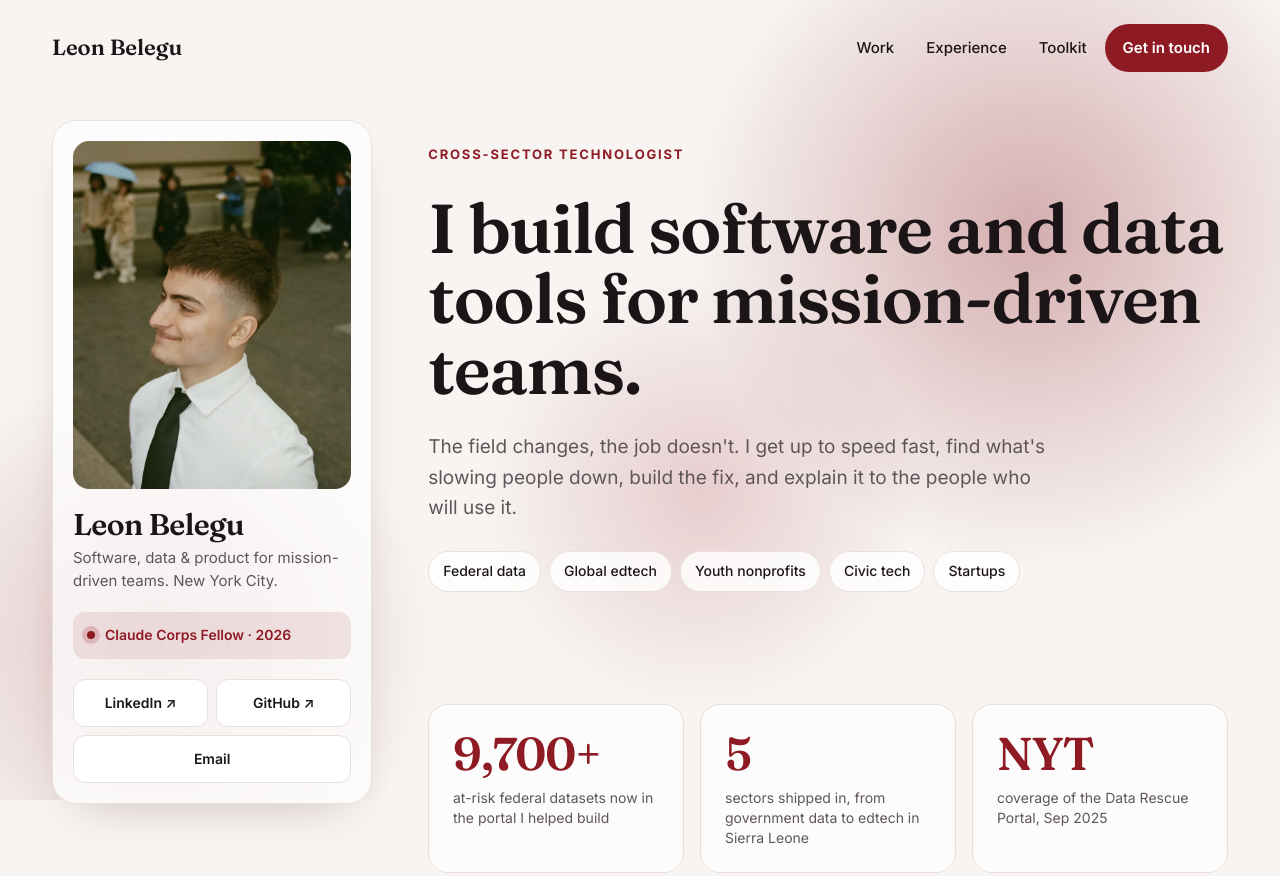
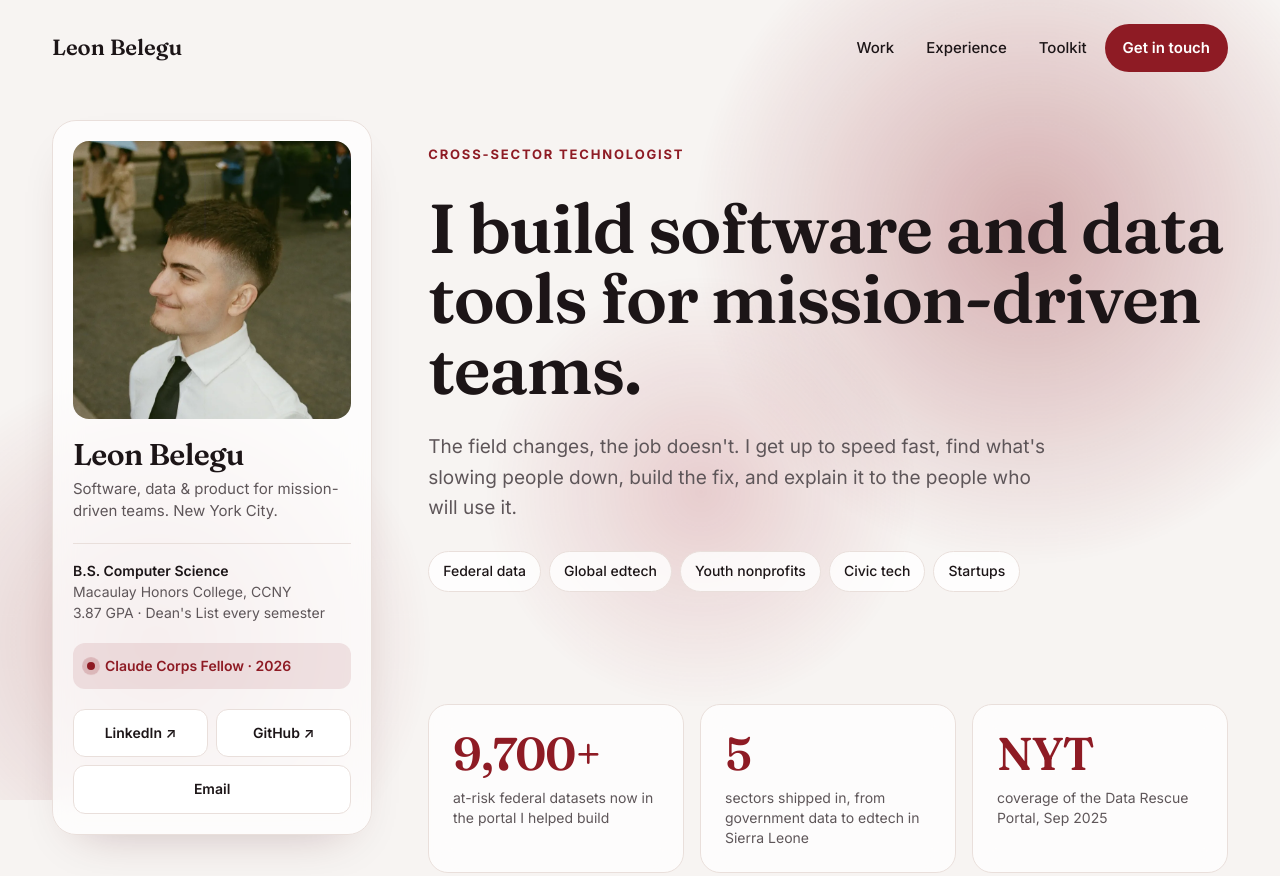
Before and after one commit to lbelegu/lbelegu.github.io, a plain HTML site: page index.html in a window 1280 px wide. Shown: the top 876 px of the page. Drawn offline with Linux system fonts and the light colour scheme.

Commit message:
add education to profile card

```diff
--- a/css/styles.css
+++ b/css/styles.css
@@ -307,6 +307,19 @@ main,
   color: var(--color-text-muted);
 }
 
+.profile-card__education {
+  padding-top: var(--space-4);
+  border-top: 1px solid var(--color-border);
+  font-size: 14px;
+  line-height: 1.5;
+  color: var(--color-text-muted);
+}
+
+.profile-card__degree {
+  font-weight: 600;
+  color: var(--color-text);
+}
+
 .profile-card__status {
   display: flex;
   align-items: center;
@@ -376,8 +389,15 @@ main,
   border-color: var(--color-accent);
 }
 
-/* Keep the card in view while the content scrolls (desktop only) */
-@media (min-width: 960px) {
+/* Keep the card in view while the content scrolls, but only on screens tall
+   enough to show the whole card. On shorter laptops, use a square photo. */
+@media (min-width: 960px) and (max-height: 860px) {
+  .profile-card__photo {
+    aspect-ratio: 1;
+  }
+}
+
+@media (min-width: 960px) and (min-height: 760px) {
   .layout__sidebar {
     position: sticky;
     top: var(--space-5);
@@ -1064,6 +1084,7 @@ a.project-card:hover {
     font-size: 24px;
   }
 
+  .profile-card__education,
   .profile-card__status,
   .profile-card__links {
     grid-column: 1 / -1;
--- a/index.html
+++ b/index.html
@@ -66,6 +66,12 @@
         <div class="profile-card__intro">
           <h2 class="profile-card__name">Leon Belegu</h2>
           <p class="profile-card__tagline">Software, data &amp; product for mission-driven teams. New York City.</p>
+        </div>
+
+        <div class="profile-card__education">
+          <p class="profile-card__degree">B.S. Computer Science</p>
+          <p>Macaulay Honors College, CCNY</p>
+          <p>3.87 GPA · Dean's List every semester</p>
         </div>
 
         <p class="profile-card__status">
@@ -150,7 +156,7 @@
               <img src="assets/img/projects/patrol-demographics.webp" alt="Map of New York City patrol districts with the demographic breakdown for one district" loading="lazy">
             </div>
             <div class="project-card__body">
-              <p class="project-card__meta">Policy · build4good</p>
+              <p class="project-card__meta">Civic tech · build4good</p>
               <h3 class="project-card__title">Patrol Demographics Calculator</h3>
               <p class="project-card__summary">Maps demographic disparities across police patrol areas using Census
                 data.</p>
```
